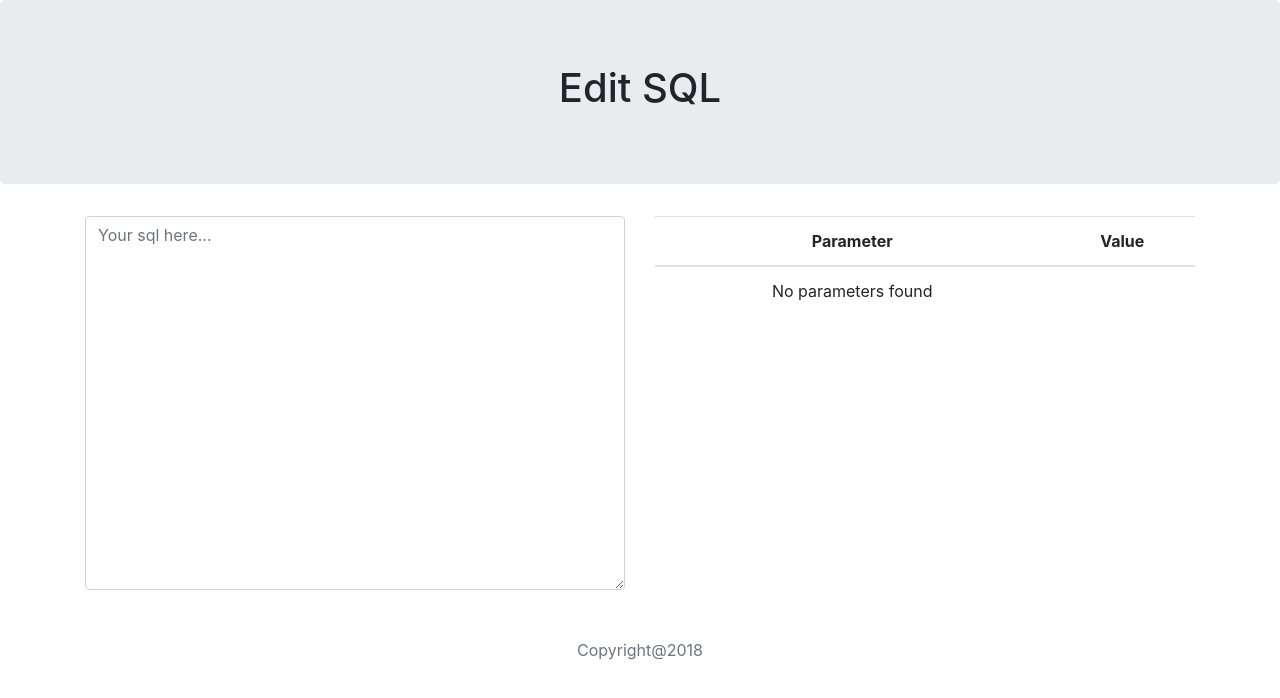
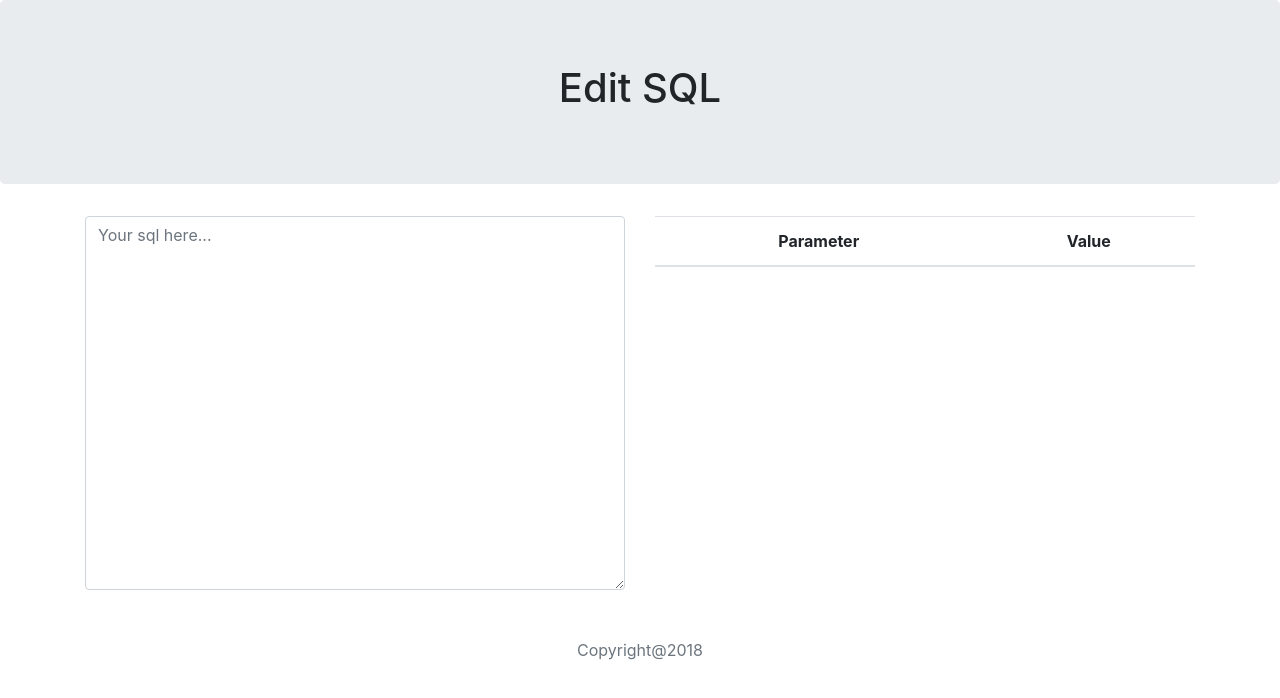
Before and after one commit to nishanthd/edit-sql, a React (Create React App) app: page / in a window 1280 px wide. Shown: the top 698 px of the page. Built offline with nearby package versions, Linux system fonts and the light colour scheme.

Commit message:
Integrated parse service and rendered

```diff
--- a/src/App.js
+++ b/src/App.js
@@ -1,11 +1,8 @@
 import React, { Component } from "react";
-import logo from "./logo.svg";
 import "./App.css";
-const box = {
-  overflowY: "auto",
-  maxHeight: "500px",
-  minHeight: "300px"
-};
+import SqlEditor from "./components/sqlEditor";
+
+
 class App extends Component {
   Header() {
     return (
@@ -14,30 +11,7 @@ class App extends Component {
       </div>
     );
   }
-  SqlBox() {
-    return (
-      <div>
-        <textarea rows="15" placeHolder="Your sql here..." wrap="true" className="form-control" name="sql" />
-      </div>
-    );
-  }
-  Parameters() {
-    return (
-      <div>
-        <table className="table">
-          <thead>
-            <th>Parameter</th>
-            <th>Value</th>
-          </thead>
-          <tbody>
-            <tr>
-              <td>No parameters found</td>
-            </tr>
-          </tbody>
-        </table>
-      </div>
-    );
-  }
+
   Footer() {
     return (
       <footer className="bd-footer text-muted">
@@ -50,14 +24,7 @@ class App extends Component {
       <div className="App">
         <this.Header />
         <div className="container">
-          <div className="row" style={box}>
-            <div className="col-6">
-              <this.SqlBox />
-            </div>
-            <div className="col-6">
-              <this.Parameters />
-            </div>
-          </div>
+            <SqlEditor></SqlEditor>
         </div>
         <this.Footer />
       </div>
--- /dev/null
+++ b/src/components/parameters.js
@@ -0,0 +1,32 @@
+import React, { Component } from "react";
+
+class Parameters extends Component {
+
+    handleOnchange(){
+
+    }
+
+  render() {
+    return (
+      <div>
+        <table className="table">
+          <thead>
+            <tr>
+              <th>Parameter</th>
+              <th>Value</th>
+            </tr>
+          </thead>
+          <tbody>
+            {this.props.value.map(p => (
+              <tr key={p.name}>
+                <td>{p.name}</td>
+                <td><input onChange={this.handleOnchange} value={p.value}/></td>
+              </tr>
+            ))}
+          </tbody>
+        </table>
+      </div>
+    );
+  }
+}
+export default Parameters;
--- /dev/null
+++ b/src/components/sql-area.js
@@ -0,0 +1,17 @@
+import React, { Component } from "react";
+
+class SqlArea extends Component {
+
+  render() {
+    return(<div>
+      <textarea
+        rows="15"
+        placeholder="Your sql here..."
+        wrap="true"
+        className="form-control"
+        name="sql"
+      />
+    </div>);
+  }
+}
+export default SqlArea;
--- a/src/components/sqlEditor.js
+++ b/src/components/sqlEditor.js
@@ -1,7 +1,59 @@
 import React, { Component } from "react";
+import Parameters from './parameters';
+import SqlArea from './sql-area';
 
+const box = {
+  overflowY: "auto",
+  maxHeight: "500px",
+  minHeight: "300px"
+};
 class SqlEditor extends Component {
+  state = {
+    sql: "",
+    parameters: []
+  };
+  handlePaste = event => {
+    console.log("pasted");
+    event.clipboardData.items[0].getAsString(text => {
+      const sql = text;
 
+      let request = {
+        query: sql
+      };
+      let response;
+      var self = this;
+      fetch("http://127.0.0.1:5000/sql/parse", {
+        method: "POST",
+        headers: {
+          Accept: "application/json",
+          "Content-Type": "application/json"
+        },
+        body: JSON.stringify(request)
+      })
+        .then(function(res) {
+          return res.json();
+        })
+        .then(function(data) {
+          response = data;
+          self.setState({
+            parameters:response.parameters
+          });
+        });
+    });
+  };
+
+  render() {
+    return (
+      <div className="row" style={box}>
+        <div className="col-6" onPaste={this.handlePaste}>
+          <SqlArea/>
+        </div>
+        <div className="col-6">
+          <Parameters value={this.state.parameters}/>
+        </div>
+      </div>
+    );
+  }
 }
 
 export default SqlEditor;
--- /dev/null
+++ b/src/model/Parameter.js
@@ -0,0 +1,4 @@
+export class Parameter{
+    key;
+    value;
+}
```
